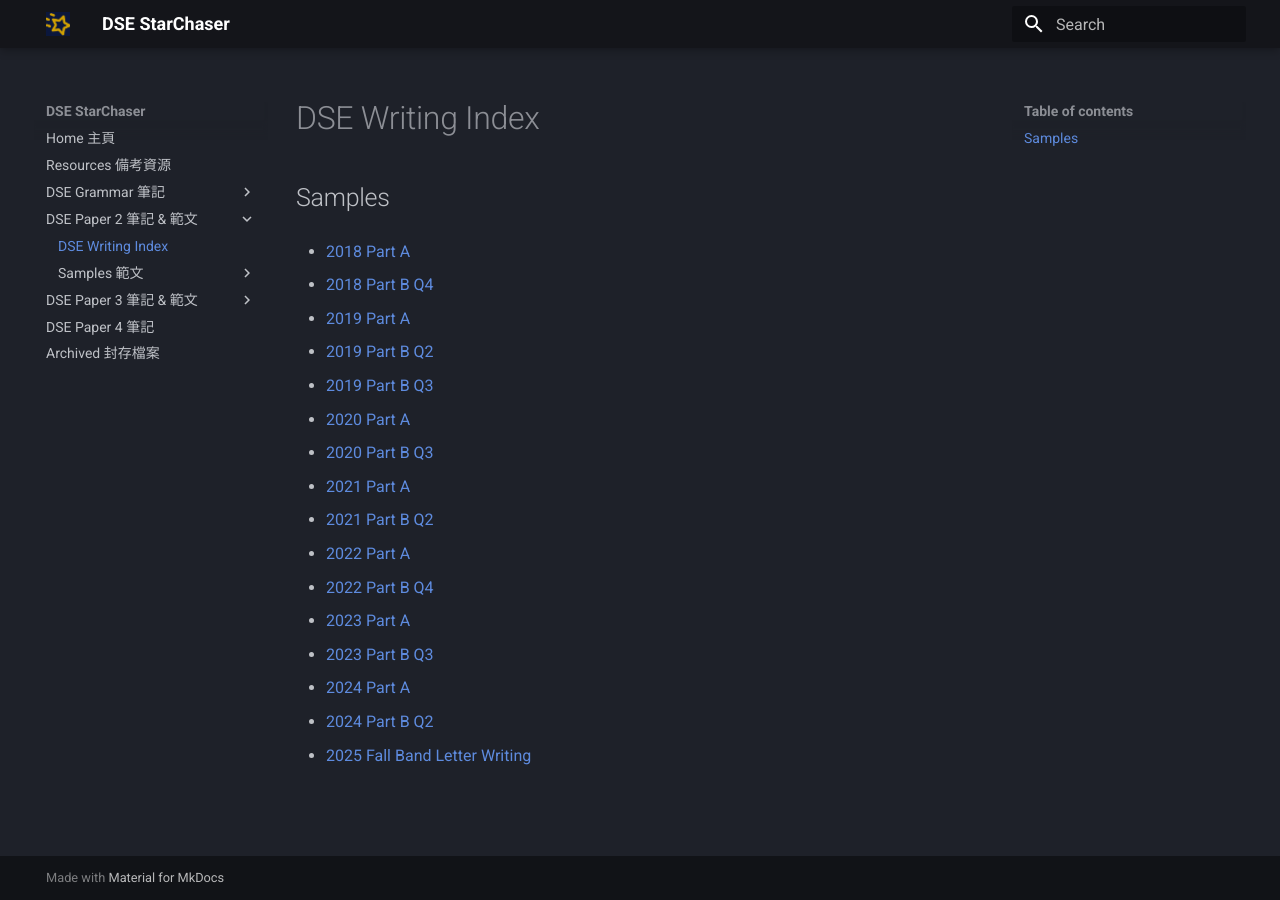
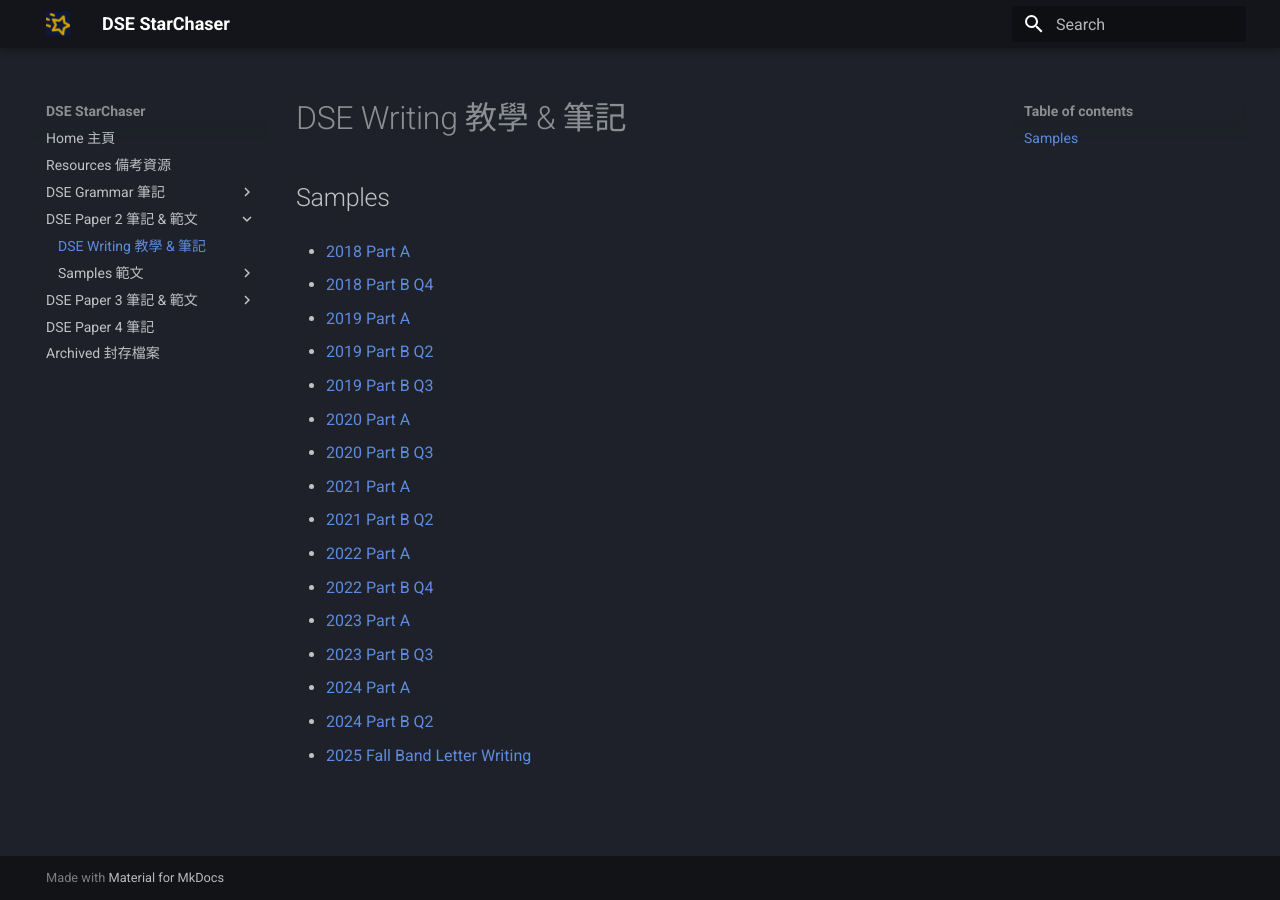
Before and after one commit to louiskwt/starchaser-portal, an MkDocs documentation site: the page built from docs/writing/index.md, in a window 1280 px wide. Built offline with MkDocs 1.6.1 and Material for MkDocs 9.7.7, drawn with Linux system fonts in a browser that asks for light colours.

Commit message:
update writing index title

```diff
--- a/docs/writing/index.md
+++ b/docs/writing/index.md
@@ -1,4 +1,4 @@
-# DSE Writing Index
+# DSE Writing 教學 & 筆記
 
 ## Samples
 
```
